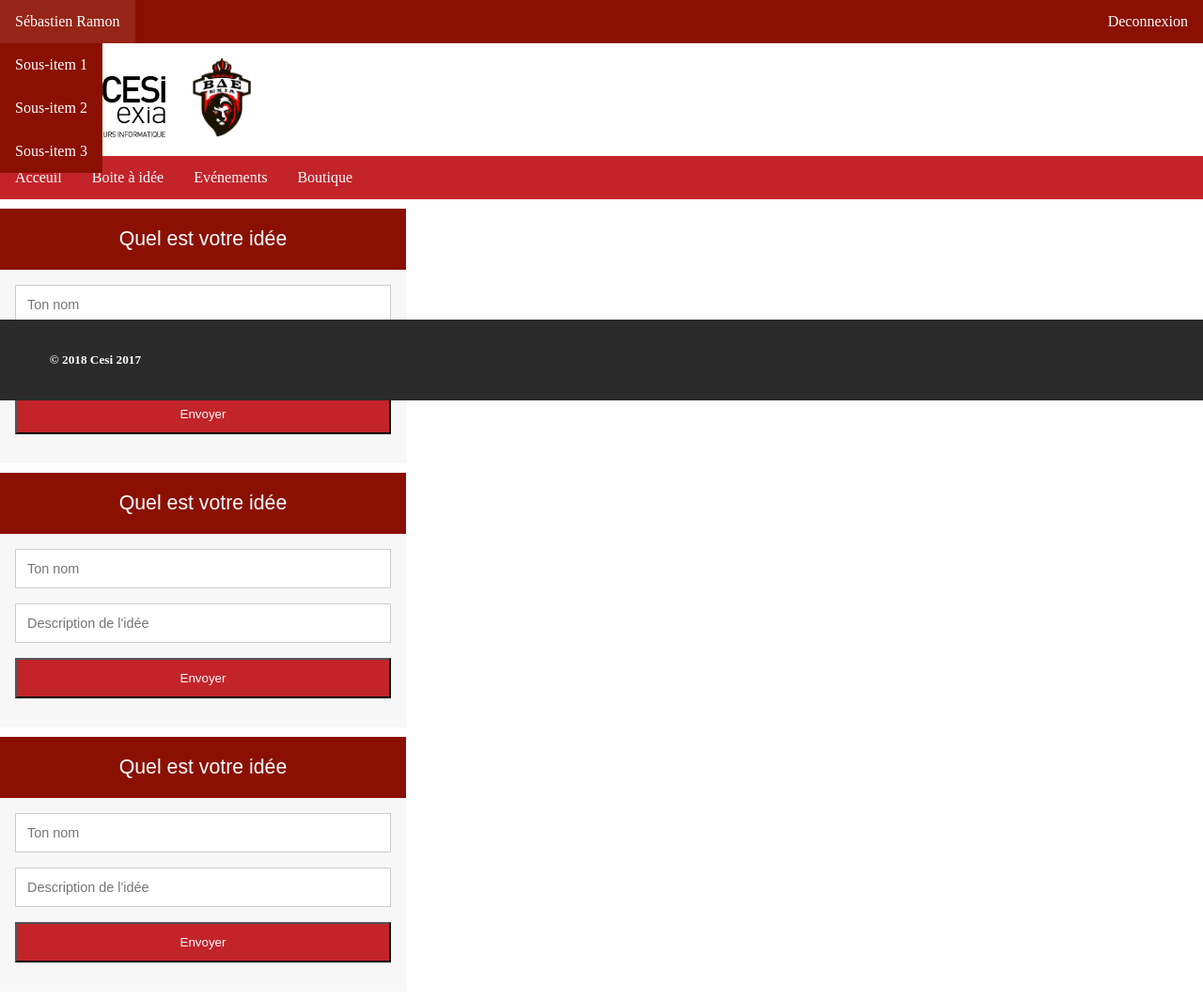
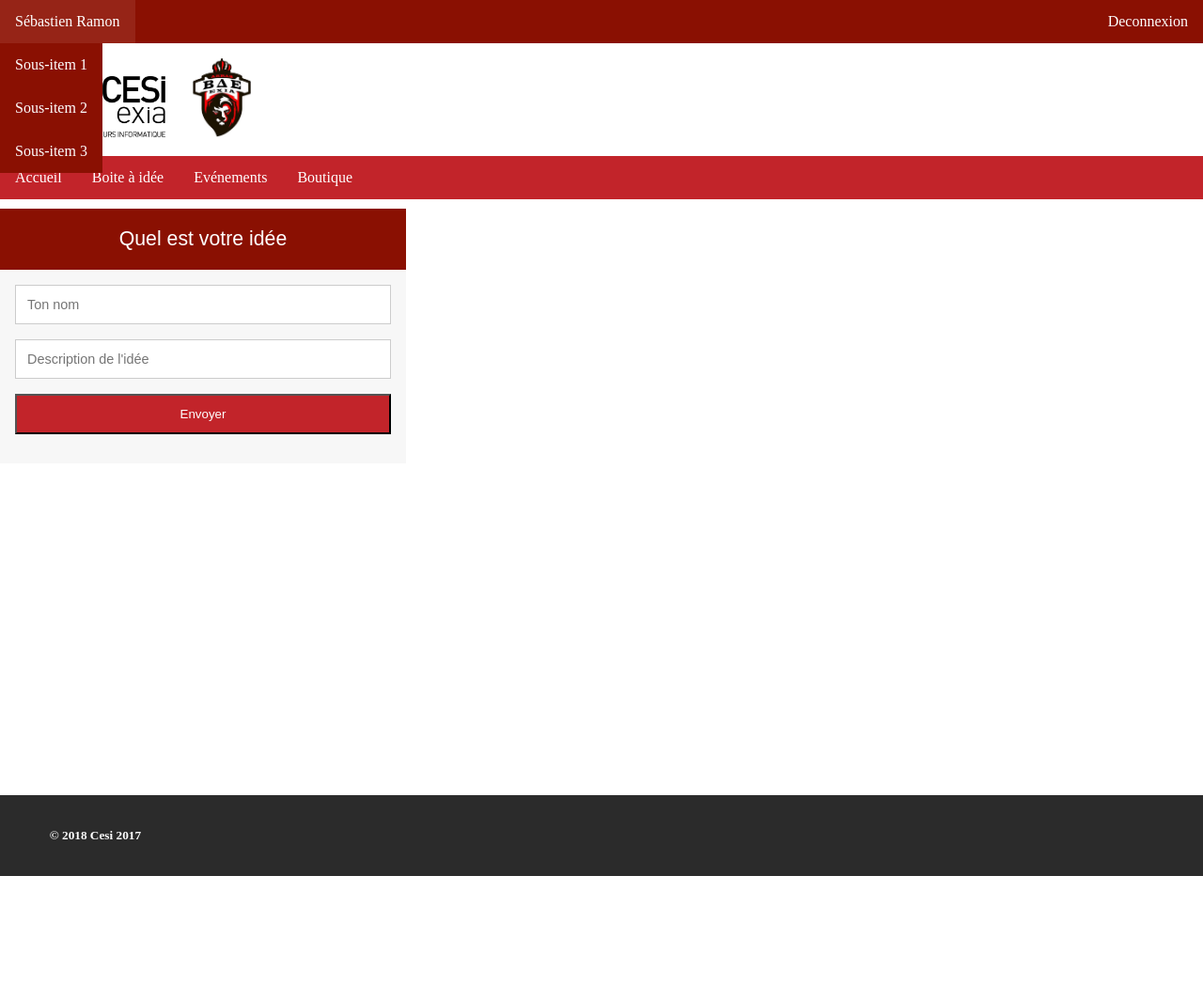
Before and after one commit to pierre-geeraert/Projet_web, a PHP site: page /BoiteIdee.php in a window 1280 px wide. Shown: the whole page at 94% size. After the commit the page ends 932 px from the top, so only its background shows below. Run offline with PHP 8.4, Linux system fonts and the light colour scheme; a user stored in the database is signed in.

Commit message:
:bug: fix sql header.php and boiteidee.php
fix request like , deadlink from header.php and some thing on boiteidee.php

```diff
--- a/Projet/BoiteIdee.php
+++ b/Projet/BoiteIdee.php
@@ -27,7 +27,7 @@
 	<div class="wrapper">
 
     <div class="wrapper2">
-
+<!--
   <div class="a">
   <div class="form-style-6">
 <h1>Quel est votre idée</h1>
@@ -43,7 +43,7 @@
   <div class="form-style-6">
 <h1>Quel est votre idée</h1>
 <form>
-<input type="text" name="field1" placeholder="Ton nom" />
+<input type="text" name="field1" placeholder="Ton ndom" />
 <input name="field3" placeholder="Description de l'idée"/>
 <input type="submit" value="Envoyer" />
 </form>
@@ -51,7 +51,7 @@
   </div>
 
  <div class="c">
-
+-->
 <div class="form-style-6">
 <h1>Quel est votre idée</h1>
 <form>
@@ -60,7 +60,8 @@
 <input type="submit" value="Envoyer" />
 </form>
 </div>
-</div>
+
+    </div>
 
 
 
--- a/Projet/css/BoiteIdee.css
+++ b/Projet/css/BoiteIdee.css
@@ -1,5 +1,5 @@
 
-
+/*
 .wrapper3 {
     display: grid;
 grid-gap: 10px;
@@ -8,13 +8,14 @@
     background-color: #fff;
     color: #444;
 }
-
+*/
 
 
 .a {
     grid-column: col1-start / col3-start;
     grid-row: row1-start ;
 }
+/*
 .b {
     grid-column: col3-start ;
     grid-row: row1-start / row2-end;
@@ -26,14 +27,19 @@
 .d {
     grid-column: col2-start ;
     grid-row: row2-start ;
+
 }
-
+*/
 .form-style-6{
     font: 95% Arial, Helvetica, sans-serif;
     max-width: 400px;
     margin: 10px auto;
     padding: 16px;
     background: #F7F7F7;
+    text-align:center;
+
+
+
 }
 .form-style-6 h1{
     background: #8A1002;;
@@ -60,7 +66,7 @@
     font: 95% Arial, Helvetica, sans-serif;
 }
  input[type="text"]:focus,
-input[type="email"]:focus,
+input[type="email"]:focus
 
 {
     box-shadow: 0 0 5px #43D1AF;
--- a/Projet/header.php
+++ b/Projet/header.php
@@ -48,7 +48,7 @@
 
     <div class="element_header2">
         <ul>
-            <li><a href="Index.php"> Acceuil </a></li>
+            <li><a href="index.php"> Accueil </a></li>
             <li><a href="BoiteIdee.php"> Boite à idée </a></li>
             <li><a href="Evenements.php"> Evénements </a></li>
             <li><a href="Boutique.php"> Boutique </a></li>
```
Also changed, not shown: sql/like.sql (+6 -5 lines), 2 other files.
